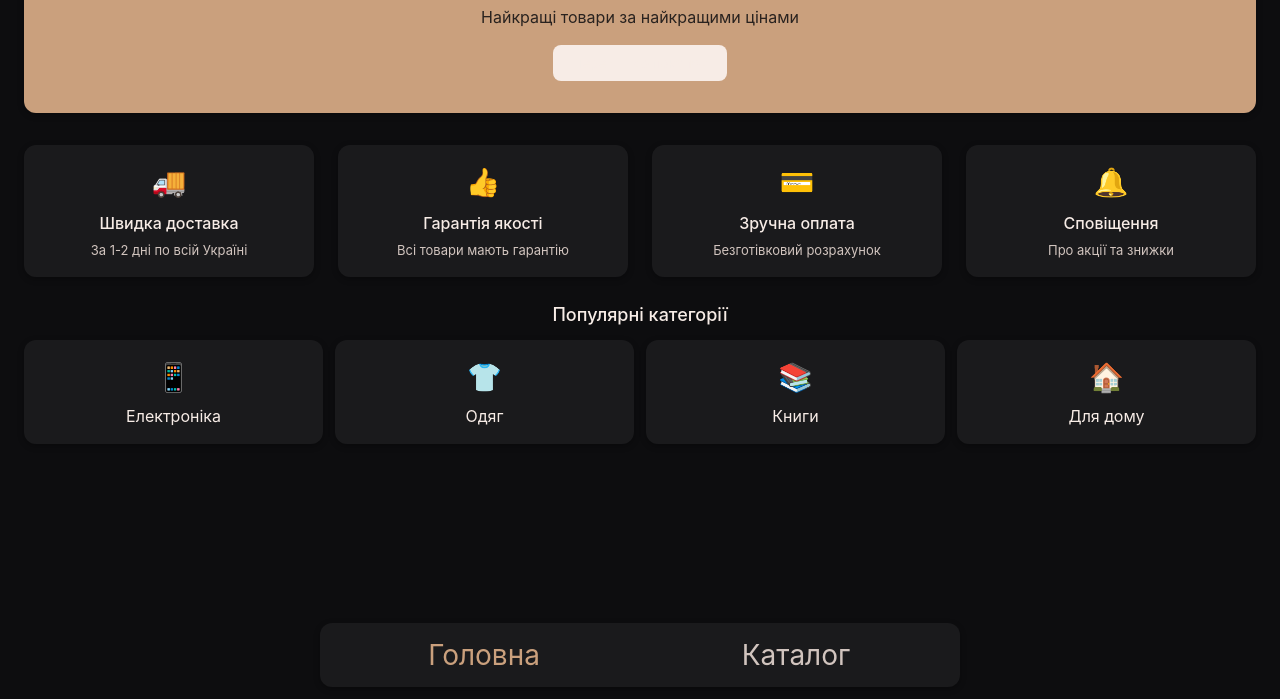
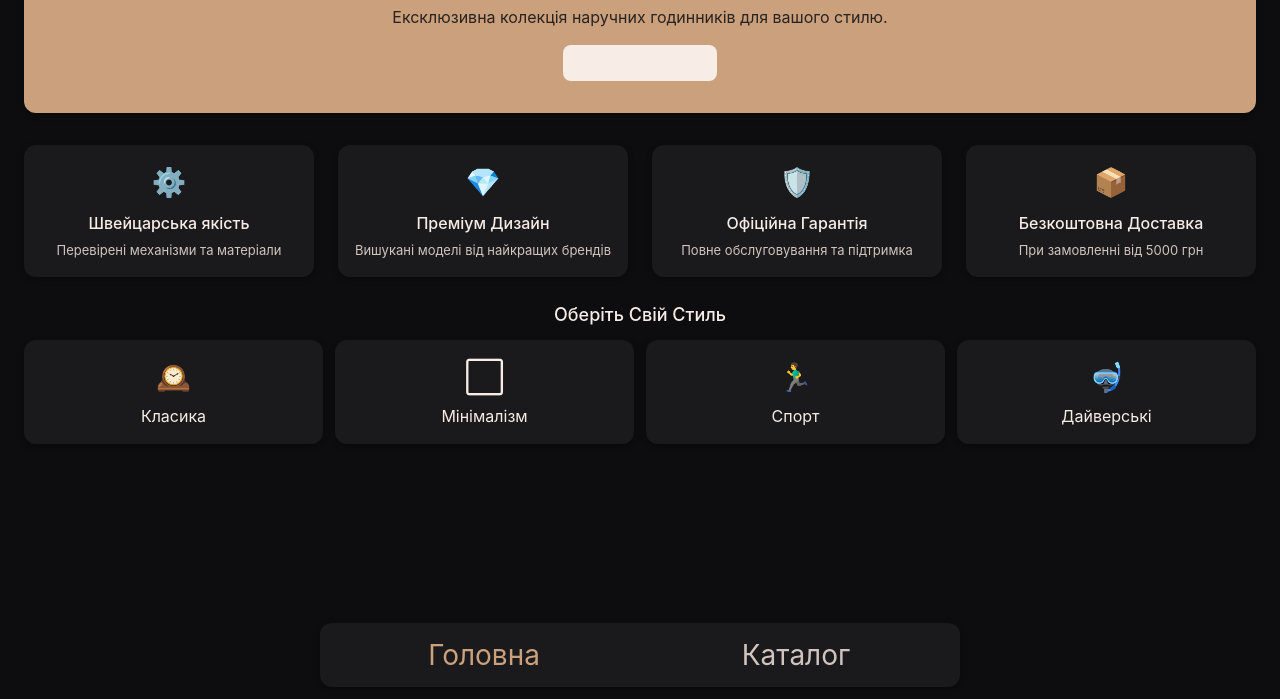
Before and after one commit to arizon173/telegram_shop, a plain HTML site: page index.html in a window 1280 px wide. Shown: the part 101-800 px from the top of the page. Drawn offline with Linux system fonts and the light colour scheme.

Commit message:
Update index.html

```diff
--- a/index.html
+++ b/index.html
@@ -3,13 +3,13 @@
 <head>
     <meta charset="UTF-8">
     <meta name="viewport" content="width=device-width, initial-scale=1.0, maximum-scale=1.0, user-scalable=no">
-    <title>Telegram Магазин</title>
+    <title>Chronos.Store | Преміум Годинники</title>
     <link rel="stylesheet" href="style.css">
 </head>
 <body>
     <div class="header">
         <div class="header-content">
-            <h1>Telegram Магазин</h1>
+            <h1>Chronos.Store</h1>
             <div class="cart-icon" id="cart-icon">
                 <span>🛒</span>
                 <span class="cart-count" id="cart-count">0</span>
@@ -17,100 +17,92 @@
         </div>
     </div>
 
-    <!-- Головна сторінка -->
     <div id="home-page" class="page active">
         <div class="banner">
             <div class="banner-content">
-                <h2>Ласкаво просимо!</h2>
-                <p>Найкращі товари за найкращими цінами</p>
-                <button class="cta-button" id="explore-btn">Перейти до покупок</button>
+                <h2>Точність та Елегантність.</h2>
+                <p>Ексклюзивна колекція наручних годинників для вашого стилю.</p>
+                <button class="cta-button" id="explore-btn">Обрати Годинник</button>
             </div>
         </div>
 
         <div class="features">
             <div class="feature-card">
-                <div class="feature-icon">🚚</div>
-                <h3>Швидка доставка</h3>
-                <p>За 1-2 дні по всій Україні</p>
+                <div class="feature-icon">⚙️</div> <h3>Швейцарська якість</h3>
+                <p>Перевірені механізми та матеріали</p>
             </div>
             <div class="feature-card">
-                <div class="feature-icon">👍</div>
-                <h3>Гарантія якості</h3>
-                <p>Всі товари мають гарантію</p>
+                <div class="feature-icon">💎</div> <h3>Преміум Дизайн</h3>
+                <p>Вишукані моделі від найкращих брендів</p>
             </div>
             <div class="feature-card">
-                <div class="feature-icon">💳</div>
-                <h3>Зручна оплата</h3>
-                <p>Безготівковий розрахунок</p>
+                <div class="feature-icon">🛡️</div> <h3>Офіційна Гарантія</h3>
+                <p>Повне обслуговування та підтримка</p>
             </div>
             <div class="feature-card">
-                <div class="feature-icon">🔔</div>
-                <h3>Сповіщення</h3>
-                <p>Про акції та знижки</p>
+                <div class="feature-icon">📦</div> <h3>Безкоштовна Доставка</h3>
+                <p>При замовленні від 5000 грн</p>
             </div>
         </div>
 
         <div class="promo-section">
-            <h2>Популярні категорії</h2>
+            <h2>Оберіть Свій Стиль</h2>
             <div class="category-previews">
-                <div class="category-preview" data-category="Електроніка">
-                    <div class="preview-icon">📱</div>
-                    <span>Електроніка</span>
+                <div class="category-preview" data-category="Класика">
+                    <div class="preview-icon">🕰️</div>
+                    <span>Класика</span>
                 </div>
-                <div class="category-preview" data-category="Одяг">
-                    <div class="preview-icon">👕</div>
-                    <span>Одяг</span>
+                <div class="category-preview" data-category="Мінімалізм">
+                    <div class="preview-icon">⬜</div>
+                    <span>Мінімалізм</span>
                 </div>
-                <div class="category-preview" data-category="Книги">
-                    <div class="preview-icon">📚</div>
-                    <span>Книги</span>
+                <div class="category-preview" data-category="Спорт">
+                    <div class="preview-icon">🏃‍♂️</div>
+                    <span>Спорт</span>
                 </div>
-                <div class="category-preview" data-category="Для дому">
-                    <div class="preview-icon">🏠</div>
-                    <span>Для дому</span>
+                <div class="category-preview" data-category="Дайверські">
+                    <div class="preview-icon">🤿</div>
+                    <span>Дайверські</span>
                 </div>
             </div>
         </div>
     </div>
 
-    <!-- Сторінка каталогу -->
     <div id="catalog-page" class="page">
         <div class="search-container">
-            <input type="text" id="search-input" placeholder="Пошук товарів...">
+            <input type="text" id="search-input" placeholder="Пошук моделей годинників...">
             <span class="search-icon">🔍</span>
         </div>
 
         <div class="categories-scroll">
             <div class="categories">
-                <div class="category-btn active" data-category="all">Всі товари</div>
-                <div class="category-btn" data-category="Електроніка">Електроніка</div>
-                <div class="category-btn" data-category="Одяг">Одяг</div>
-                <div class="category-btn" data-category="Книги">Книги</div>
-                <div class="category-btn" data-category="Для дому">Для дому</div>
+                <div class="category-btn active" data-category="all">Всі моделі</div>
+                <div class="category-btn" data-category="Класика">Класика</div>
+                <div class="category-btn" data-category="Мінімалізм">Мінімалізм</div>
+                <div class="category-btn" data-category="Спорт">Спортивні</div>
+                <div class="category-btn" data-category="Дайверські">Дайверські</div>
+                <div class="category-btn" data-category="Смарт">Смарт-годинники</div>
             </div>
         </div>
 
         <div class="products-container">
             <div class="products" id="products-list">
-                <!-- Товари будуть додані через JavaScript -->
-            </div>
+                </div>
         </div>
 
         <div class="loading-indicator" id="loading-indicator">
             <div class="spinner"></div>
-            <p>Завантаження товарів...</p>
+            <p>Завантаження колекції...</p>
         </div>
     </div>
 
-    <!-- Кошик -->
     <div class="cart-sidebar" id="cart-sidebar">
         <div class="cart-header">
             <h2>Ваш кошик</h2>
             <button class="close-cart" id="close-cart">×</button>
         </div>
         <div class="cart-items" id="cart-items">
-            <!-- Товари в кошику -->
-        </div>
+            </div>
         <div class="cart-footer">
             <div class="cart-total">
                 <span>Загальна сума:</span>
@@ -122,8 +114,6 @@
 
     <div class="cart-overlay" id="cart-overlay"></div>
 
-    <!-- Навігація -->
-     <!-- Навігація -->
     <div class="nav">
         <div class="nav-btn active" data-page="home-page">
             <span class="nav-text">Головна</span>
@@ -133,8 +123,6 @@
         </div>
     </div>
 
-
-
     <script src="script.js"></script>
 </body>
 </html>
```
